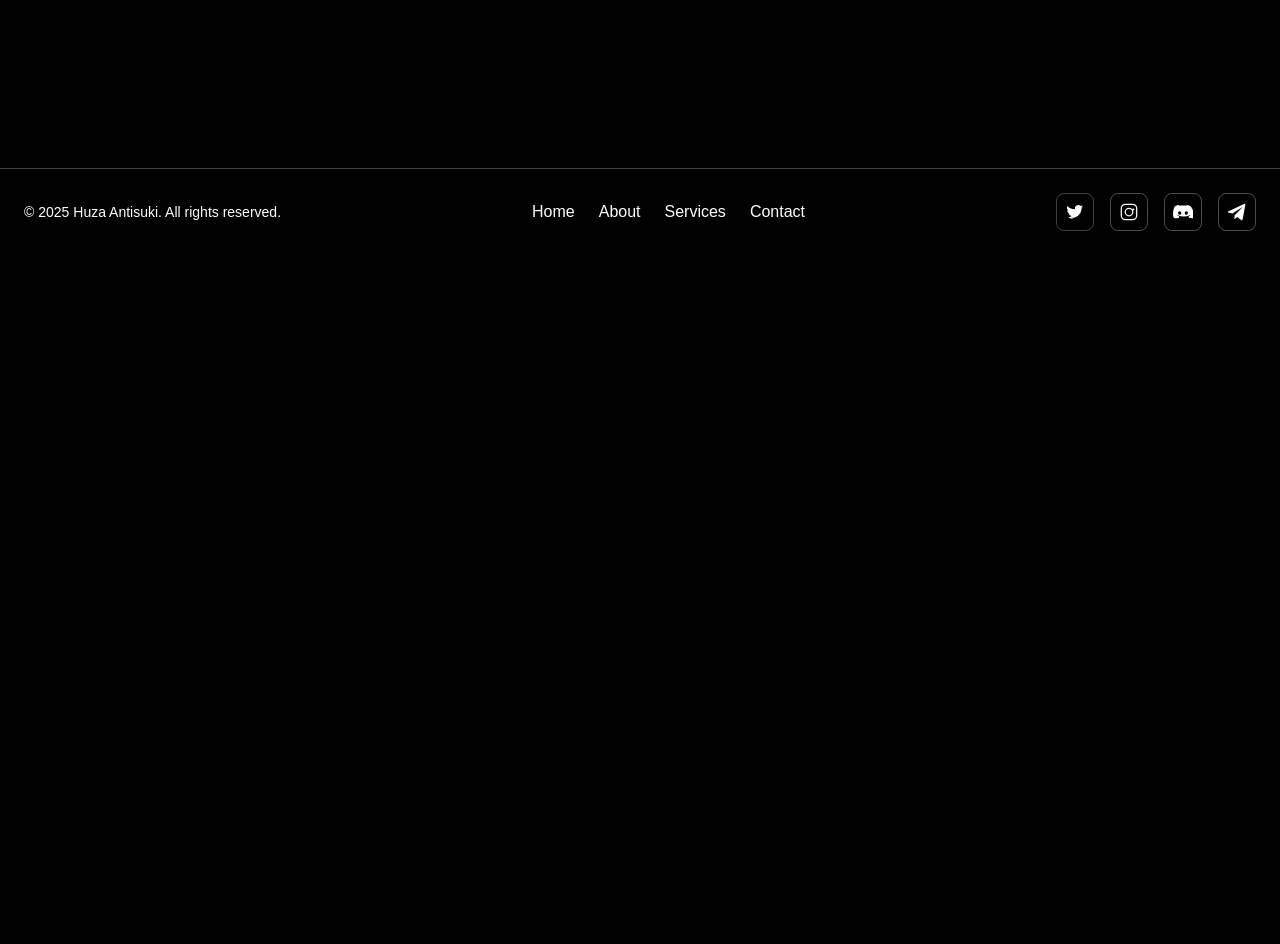
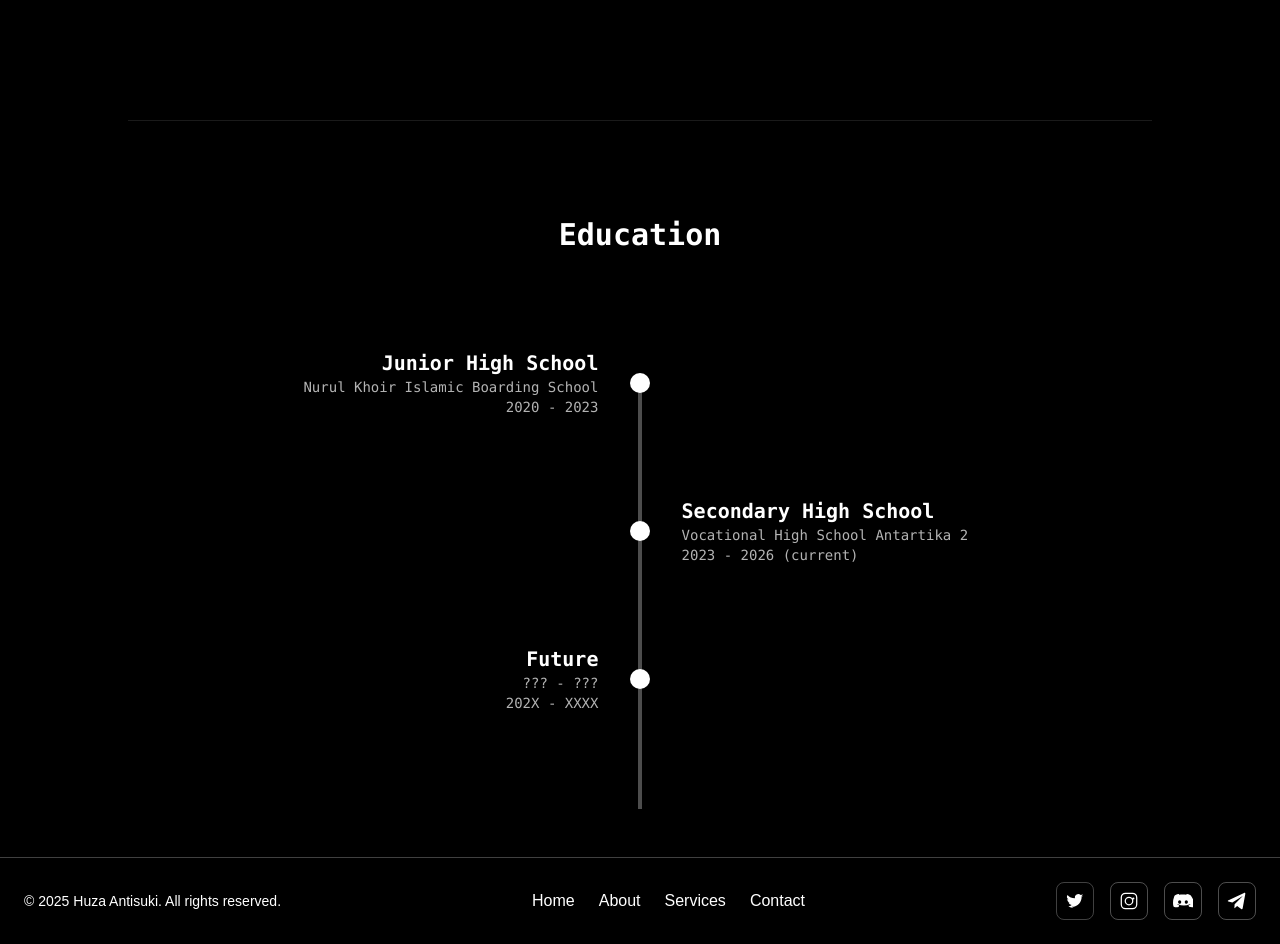
Before and after one commit to khuza08/portofolio, a Next.js app: page / in a window 1280 px wide. Shown: the part 1480-2424 px from the top of the page. Before the commit the page ends 1735 px from the top, so only its background shows below. Built offline with nearby package versions, Linux system fonts and the light colour scheme.

Commit message:
update: add education section

```diff
--- a/app/globals.css
+++ b/app/globals.css
@@ -51,3 +51,13 @@ body, html {
     repeat,
     repeat;
 }
+
+.roadmap-line {
+  position: absolute;
+  left: 50%;
+  top: 0;
+  bottom: 0;
+  width: 2px;
+  background: rgba(255, 255, 255, 0.1);
+  transform: translateX(-50%);
+}
--- a/app/page.tsx
+++ b/app/page.tsx
@@ -39,14 +39,13 @@ export default function HomePage() {
       </section>
 
       {/* about */}
-      <section id="about" className="min-h-screen bg-black text-white flex items-center justify-center p-8">
+      <section id="about" className="min-h-screen bg-black text-white flex items-center justify-center px-8 py-24">
         <div className="max-w-6xl w-full">
           <h2 className="text-3xl font-bold mb-8 text-center font-mono">About Me</h2>
           <div className="grid grid-cols-1 md:grid-cols-3 gap-6">
 
             <div className="relative bg-white/5 p-6 rounded-2xl border border-white/10 backdrop-blur-md overflow-hidden">
               <div className="absolute top-[-10] left-0 w-24 h-24 bg-red-500 rounded-full blur-2xl opacity-40 pointer-events-none" />
-
               <h3 className="text-xl text-white/90 font-semibold mb-2 font-mono relative z-10">Past</h3>
               <p className="text-white/65 font-mono text-sm relative z-10">
                 Started as a curious learner, exploring different technologies and understanding how things work behind the screen.
@@ -55,7 +54,6 @@ export default function HomePage() {
 
             <div className="relative bg-white/5 p-6 rounded-2xl border border-white/10 backdrop-blur-md overflow-hidden">
               <div className="absolute top-[-10] left-0 w-24 h-24 bg-yellow-400 rounded-full blur-2xl opacity-40 pointer-events-none" />
-
               <h3 className="text-xl text-white/90 font-semibold mb-2 font-mono relative z-10">Present</h3>
               <p className="text-white/65 font-mono text-sm relative z-10">
                 Currently building projects, improving skills in frontend and backend, and trying to create meaningful experiences.
@@ -64,18 +62,61 @@ export default function HomePage() {
 
             <div className="relative bg-white/5 p-6 rounded-2xl border border-white/10 backdrop-blur-md overflow-hidden">
               <div className="absolute top-[-10] left-0 w-24 h-24 bg-green-500 rounded-full blur-2xl opacity-40 pointer-events-none" />
-
               <h3 className="text-xl text-white/90 font-semibold mb-2 font-mono relative z-10">Future</h3>
               <p className="text-white/65 font-mono text-sm relative z-10">
                 Aiming to become a professional developer, contribute to open-source, and design tools that empower others.
               </p>
             </div>
 
-
           </div>
         </div>
       </section>
 
+<div className="w-[80vw] mx-auto border-t border-white/10 text-center" />
+
+      {/* roadmap */}
+      <section id="education" className="relative bg-black text-white px-8 py-24">
+        <div className="max-w-6xl mx-auto">
+          <h2 className="text-3xl font-bold mb-24 text-center font-mono">Education</h2>
+
+          {/* roadmap line */}
+          <div className="absolute left-1/2 top-64 bottom-0 w-1 bg-white/30 -translate-x-1/2 z-0" />
+
+          <div className="flex flex-col gap-20 relative z-10">
+            {/* item 1 - left */}
+            <div className="flex items-center justify-between relative">
+              <div className="w-1/2 text-right pr-8">
+                <h3 className="text-xl font-semibold font-mono">Junior High School</h3>
+                <p className="text-white/70 font-mono text-sm">Nurul Khoir Islamic Boarding School<br />2020 - 2023</p>
+              </div>
+              <div className="w-5 h-5 bg-white rounded-full z-20" />
+              <div className="w-1/2" />
+            </div>
+
+            {/* item 2 - right */}
+            <div className="flex items-center justify-between relative">
+              <div className="w-1/2" />
+              <div className="w-5 h-5 bg-white rounded-full z-20" />
+              <div className="w-1/2 pl-8 text-left">
+                <h3 className="text-xl font-semibold font-mono">Secondary High School</h3>
+                <p className="text-white/70 font-mono text-sm">Vocational High School Antartika 2 <br />2023 - 2026 (current)</p>
+              </div>
+            </div>
+
+            {/* item 3 - left */}
+            <div className="flex items-center justify-between relative">
+              <div className="w-1/2 text-right pr-8">
+                <h3 className="text-xl font-semibold font-mono">Future</h3>
+                <p className="text-white/70 font-mono text-sm">??? - ???<br />202X - XXXX</p>
+              </div>
+              <div className="w-5 h-5 bg-white rounded-full z-20" />
+              <div className="w-1/2" />
+            </div>
+          </div>
+        </div>
+      </section>
+
+
     </div>
   );
 }
```
